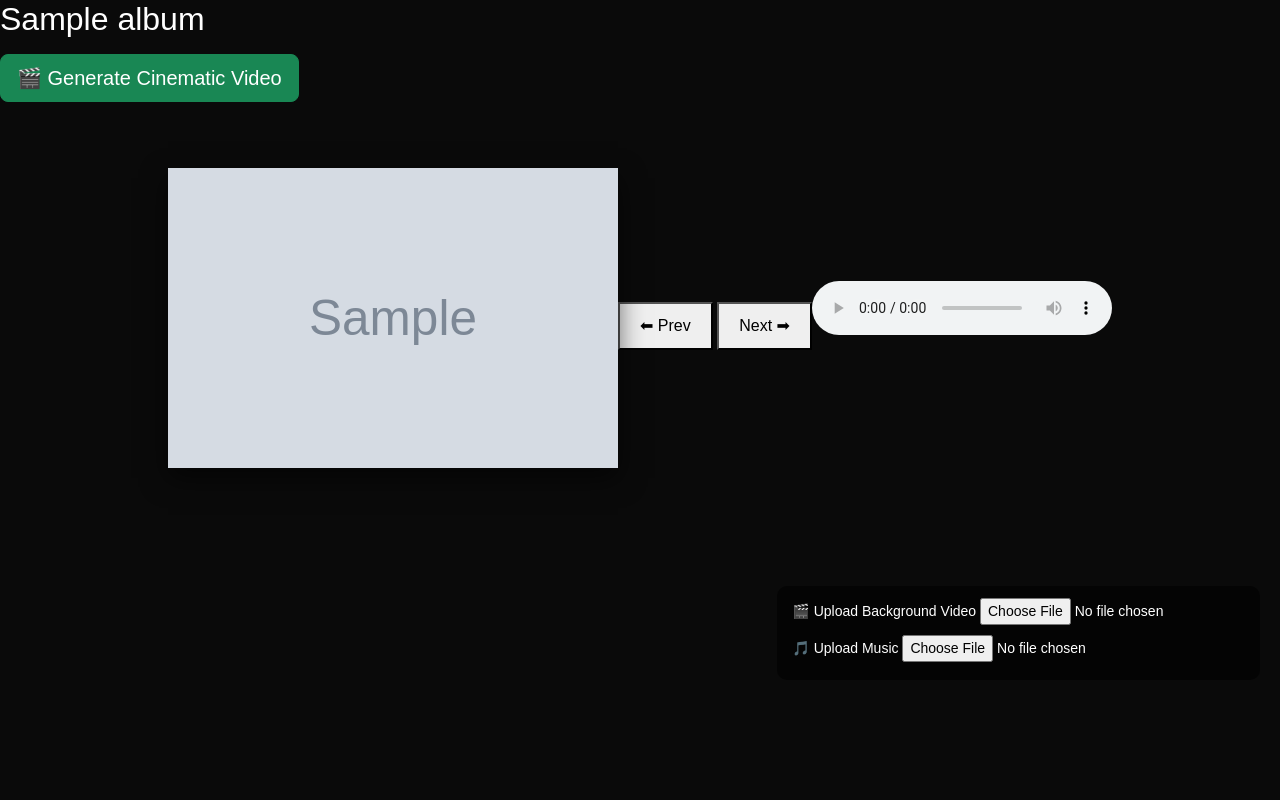
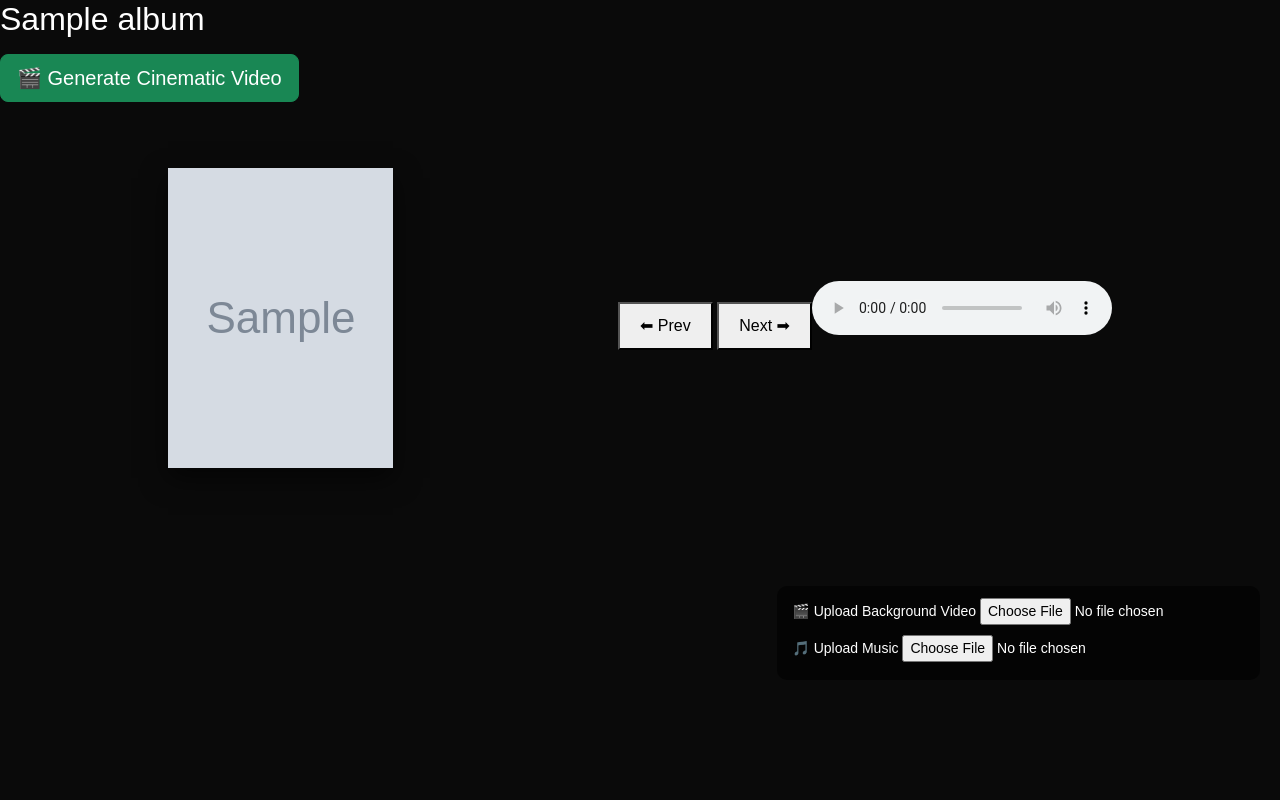
Before and after one commit to Demanlal/makealbum, a Django app: template album/templates/flip_album31.html in a window 1280 px wide. Run offline with Django 3.2, Linux system fonts and the light colour scheme; the template is opened without the code that fills it: most values are stand-ins (such as "Sample title", 1, 10 or a date in 2020); grey boxes marked "Sample" are stand-in pictures; some libraries are stand-ins or nearby versions.

Commit message:
add music and template changed

```diff
--- a/album/templates/flip_album31.html
+++ b/album/templates/flip_album31.html
@@ -182,8 +182,21 @@
   right:0;
   transform:rotateY(180deg);
 }
-
-
+.front{
+  left:0;
+}
+.sheet.flipped{
+  transform:rotateY(-180deg);
+}
+/* SHEET */
+.sheet{
+  position:absolute;
+  width:50%;
+  height:100%;
+  transform-style:preserve-3d;
+  transform-origin:center left;   /* book spine */
+  transition:transform 1.2s;
+}
   </style>
 </head>
 
--- a/album/views.py
+++ b/album/views.py
@@ -431,7 +431,7 @@ def album_view(request, album_id):
 
     music_url = settings.MEDIA_URL + "music/" + selected_music if selected_music else None
 
-    return render(request, "flip_album313.html", {
+    return render(request, "flip_album31.html", {
         "album": album,
         "photos": photos,
         "music_url": music_url,
```
